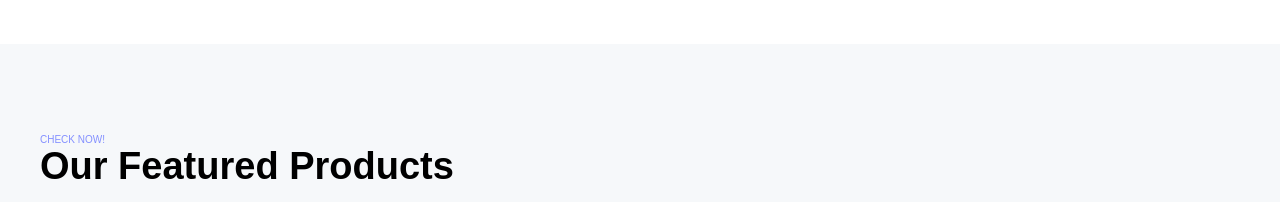
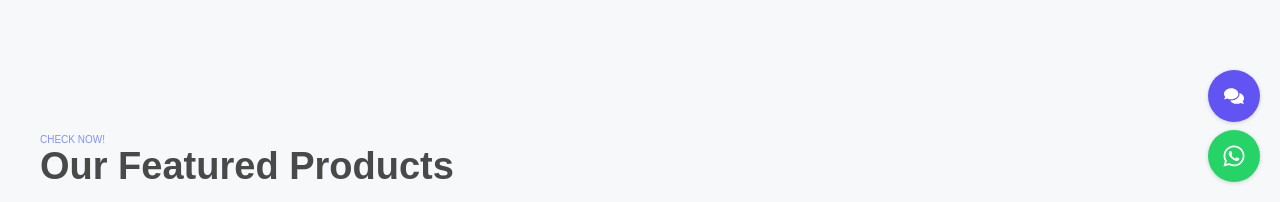
Before and after one commit to Sunil-Hem-E-commerce/bikersby, a React (Vite) app in the folder frontend/: page / in a window 1280 px wide. Shown: the part 598-800 px from the top of the page. Built offline with nearby package versions, Linux system fonts and the light colour scheme.

Commit message:
feat(theme): implement dark theme and add chatbot widget
- Update color scheme and theme variables for dark mode
- Add chatbot widget component with quick replies and WhatsApp integration
- Replace hardcoded colors with theme variables across components
- Add WhatsApp chat button to home page

```diff
--- a/frontend/src/App.jsx
+++ b/frontend/src/App.jsx
@@ -15,6 +15,7 @@ import { GlobalStyle } from "./GlobalStyle";
 import { ThemeProvider } from "styled-components";
 import Header from "./components/Header";
 import Footer from "./components/Footer";
+import ChatbotWidget from "./components/ChatbotWidget";
 import Login from "./pages/Login";
 import Signup from "./pages/Signup";
 import Checkout from "./pages/Checkout";
@@ -73,21 +74,20 @@ const App = () => {
 
   const darkTheme = {
     colors: {
-      heading: "#ffffff",
-      text: "#e0e0e0",
-      white: "#212529",
-      black: "#ffffff",
-      helper: "#8490ff",
-      bg: "#121212",
+      heading: "#f2f2f2",
+      text: "#cfd3d7",
+      white: "#1a1d21",
+      black: "#0d0f12",
+      helper: "#8ab4f8",
+      bg: "#0e1114",
       footer_bg: "#0a1435",
       btn: "rgb(98 84 243)",
-      border: "rgba(255, 255, 255, 0.2)",
-      hr: "#333333",
+      border: "rgba(255, 255, 255, 0.12)",
+      hr: "#2a2e33",
       gradient:
-        "linear-gradient(0deg, rgb(132 144 255) 0%, rgb(98 189 252) 100%)",
-      shadow:
-        "rgba(255, 255, 255, 0.1) 0px 1px 3px 0px, rgba(255, 255, 255, 0.05) 0px 0px 0px 1px;",
-      shadowSupport: " rgba(255, 255, 255, 0.16) 0px 1px 4px",
+        "linear-gradient(0deg, rgb(57 67 180) 0%, rgb(98 189 252) 100%)",
+      shadow: "rgba(0, 0, 0, 0.6) 0px 8px 24px, rgba(0, 0, 0, 0.4) 0px 2px 8px",
+      shadowSupport: "rgba(0, 0, 0, 0.4) 0px 4px 16px",
     },
     media: {
       mobile: "768px",
@@ -148,6 +148,7 @@ const App = () => {
           <Route path="/login" element={<Login />} />
           <Route path="*" element={<ErrorPage />} />
         </Routes>
+        <ChatbotWidget />
         <Footer />
       </Router>
     </ThemeProvider>
--- a/frontend/src/GlobalStyle.js
+++ b/frontend/src/GlobalStyle.js
@@ -21,6 +21,9 @@ body {
   overflow-x: hidden;
     scrollbar-color: rgb(98 84 243);
     scrollbar-width: thin;
+    background-color: ${({ theme }) => theme.colors.bg};
+    color: ${({ theme }) => theme.colors.text};
+    transition: background-color 0.3s ease, color 0.3s ease;
 }
 
 body::-webkit-scrollbar {
@@ -74,6 +77,8 @@ p, button {
 
 a {
   text-decoration: none;
+  color: ${({ theme }) => theme.colors.helper};
+  transition: color 0.2s ease;
 }
 
 li {
@@ -137,11 +142,13 @@ grid-template-columns: 1fr 1.2fr .5fr .8fr ;
 
 input, textarea{
     max-width: 50rem;
-    color: ${({ theme }) => theme.colors.black};
+    color: ${({ theme }) => theme.colors.text};
     padding: 1.6rem 2.4rem;
     border: 1px solid ${({ theme }) => theme.colors.border};
     text-transform: "";
     box-shadow: ${({ theme }) => theme.colors.shadowSupport};
+    background-color: ${({ theme }) => theme.colors.white};
+    border-radius: 0.8rem;
 }
     input[type="submit"]{
     max-width: 16rem;
--- a/frontend/src/components/AddToCart.jsx
+++ b/frontend/src/components/AddToCart.jsx
@@ -102,7 +102,7 @@ const Wrapper = styled.section`
 
     button {
       border: none;
-      background-color: #fff;
+      background-color: ${({ theme }) => theme.colors.white};
       cursor: pointer;
     }
 
--- /dev/null
+++ b/frontend/src/components/ChatbotWidget.jsx
@@ -0,0 +1,255 @@
+import React, { useEffect, useMemo, useState } from "react";
+import styled from "styled-components";
+import { FaComments, FaPaperPlane, FaTimes, FaWhatsapp } from "react-icons/fa";
+
+const ChatbotWidget = () => {
+  const [open, setOpen] = useState(false);
+  const [input, setInput] = useState("");
+  const [messages, setMessages] = useState(() => {
+    const saved = localStorage.getItem("chatbot_history");
+    return saved ? JSON.parse(saved) : [{ sender: "bot", text: "Hi! How can I help you today?" }];
+  });
+
+  const quickReplies = useMemo(
+    () => [
+      "Order status",
+      "Product info",
+      "Shipping & delivery",
+      "Returns & refund",
+      "Talk to human",
+    ],
+    []
+  );
+
+  useEffect(() => {
+    localStorage.setItem("chatbot_history", JSON.stringify(messages));
+  }, [messages]);
+
+  const sendMessage = (text) => {
+    if (!text.trim()) return;
+    const userMsg = { sender: "user", text };
+    setMessages((prev) => [...prev, userMsg]);
+    setTimeout(() => {
+      const reply = getBotReply(text);
+      setMessages((prev) => [...prev, { sender: "bot", text: reply }]);
+    }, 400);
+    setInput("");
+  };
+
+  const getBotReply = (text) => {
+    const t = text.toLowerCase();
+    if (t.includes("order")) return "Please share your order number to check its status.";
+    if (t.includes("status")) return "I can look up your order status. Do you have the order number?";
+    if (t.includes("product"))
+      return "Tell me which product you're interested in and what you want to know.";
+    if (t.includes("ship") || t.includes("delivery"))
+      return "Standard delivery takes 3–5 business days. Express options are available at checkout.";
+    if (t.includes("return") || t.includes("refund"))
+      return "You can return items within 14 days if unused and in original packaging.";
+    if (t.includes("human") || t.includes("agent") || t.includes("support"))
+      return "You can start a WhatsApp chat with our support team using the green button below.";
+    return "I’m here to help with orders, products, shipping, returns, or connecting you to support.";
+  };
+
+  const openWhatsApp = () => {
+    const phone = "9779800000000";
+    const message = encodeURIComponent("Hello! I need support.");
+    const url = `https://wa.me/${phone}?text=${message}`;
+    window.open(url, "_blank", "noopener,noreferrer");
+  };
+
+  return (
+    <>
+      {!open && (
+        <Fab onClick={() => setOpen(true)} aria-label="Open support chat">
+          <FaComments />
+        </Fab>
+      )}
+      {open && (
+        <Panel>
+          <Header>
+            <span>Support Chat</span>
+            <Close onClick={() => setOpen(false)} aria-label="Close chat">
+              <FaTimes />
+            </Close>
+          </Header>
+          <Body>
+            {messages.map((m, idx) => (
+              <Message key={idx} $sender={m.sender}>
+                {m.text}
+              </Message>
+            ))}
+          </Body>
+          <QuickBar>
+            {quickReplies.map((q) => (
+              <Quick key={q} onClick={() => sendMessage(q)}>
+                {q}
+              </Quick>
+            ))}
+          </QuickBar>
+          <InputBar
+            onSubmit={(e) => {
+              e.preventDefault();
+              sendMessage(input);
+            }}
+          >
+            <TextInput
+              value={input}
+              onChange={(e) => setInput(e.target.value)}
+              placeholder="Type your message..."
+            />
+            <Send type="submit" aria-label="Send message">
+              <FaPaperPlane />
+            </Send>
+          </InputBar>
+          <WhatsApp onClick={openWhatsApp} aria-label="Chat on WhatsApp">
+            <FaWhatsapp />
+            <span>WhatsApp</span>
+          </WhatsApp>
+        </Panel>
+      )}
+    </>
+  );
+};
+
+export default ChatbotWidget;
+
+const Fab = styled.button`
+  position: fixed;
+  right: 2rem;
+  bottom: 8rem;
+  width: 5.2rem;
+  height: 5.2rem;
+  border: none;
+  border-radius: 50%;
+  display: flex;
+  align-items: center;
+  justify-content: center;
+  font-size: 2rem;
+  cursor: pointer;
+  background: ${({ theme }) => theme.colors.btn};
+  color: #fff;
+  box-shadow: ${({ theme }) => theme.colors.shadowSupport};
+  transition: transform 0.2s ease;
+  z-index: 1000;
+  &:hover {
+    transform: translateY(-2px);
+  }
+`;
+
+const Panel = styled.div`
+  position: fixed;
+  right: 2rem;
+  bottom: 2rem;
+  width: 32rem;
+  max-width: 85vw;
+  background: ${({ theme }) => theme.colors.white};
+  border: 1px solid ${({ theme }) => theme.colors.border};
+  border-radius: 1rem;
+  box-shadow: ${({ theme }) => theme.colors.shadow};
+  display: flex;
+  flex-direction: column;
+  overflow: hidden;
+  z-index: 1000;
+`;
+
+const Header = styled.div`
+  display: flex;
+  justify-content: space-between;
+  align-items: center;
+  padding: 1rem 1.2rem;
+  border-bottom: 1px solid ${({ theme }) => theme.colors.border};
+  color: ${({ theme }) => theme.colors.heading};
+  font-size: 1.6rem;
+`;
+
+const Close = styled.button`
+  border: none;
+  background: transparent;
+  color: ${({ theme }) => theme.colors.text};
+  cursor: pointer;
+  font-size: 1.6rem;
+`;
+
+const Body = styled.div`
+  padding: 1rem;
+  display: flex;
+  flex-direction: column;
+  gap: 0.8rem;
+  max-height: 28rem;
+  overflow-y: auto;
+`;
+
+const Message = styled.div`
+  align-self: ${({ $sender }) => ($sender === "user" ? "flex-end" : "flex-start")};
+  background: ${({ theme, $sender }) =>
+    $sender === "user" ? theme.colors.btn : theme.colors.bg};
+  color: ${({ $sender }) => ($sender === "user" ? "#fff" : "inherit")};
+  border: 1px solid ${({ theme }) => theme.colors.border};
+  padding: 0.8rem 1rem;
+  border-radius: 0.8rem;
+  max-width: 80%;
+  font-size: 1.4rem;
+`;
+
+const QuickBar = styled.div`
+  display: flex;
+  gap: 0.6rem;
+  padding: 0.6rem 0.8rem;
+  border-top: 1px solid ${({ theme }) => theme.colors.border};
+  flex-wrap: wrap;
+`;
+
+const Quick = styled.button`
+  border: 1px solid ${({ theme }) => theme.colors.border};
+  background: ${({ theme }) => theme.colors.white};
+  color: ${({ theme }) => theme.colors.text};
+  border-radius: 1.2rem;
+  padding: 0.4rem 0.8rem;
+  font-size: 1.2rem;
+  cursor: pointer;
+`;
+
+const InputBar = styled.form`
+  display: flex;
+  gap: 0.6rem;
+  padding: 0.8rem;
+  border-top: 1px solid ${({ theme }) => theme.colors.border};
+`;
+
+const TextInput = styled.input`
+  flex: 1;
+  border: 1px solid ${({ theme }) => theme.colors.border};
+  border-radius: 0.6rem;
+  padding: 0.6rem 0.8rem;
+  font-size: 1.4rem;
+  background: ${({ theme }) => theme.colors.white};
+  color: ${({ theme }) => theme.colors.text};
+`;
+
+const Send = styled.button`
+  border: none;
+  background: ${({ theme }) => theme.colors.btn};
+  color: #fff;
+  border-radius: 0.6rem;
+  width: 3.2rem;
+  display: flex;
+  align-items: center;
+  justify-content: center;
+  cursor: pointer;
+  font-size: 1.4rem;
+`;
+
+const WhatsApp = styled.button`
+  margin: 0.8rem;
+  display: inline-flex;
+  align-items: center;
+  gap: 0.6rem;
+  border: none;
+  background: #25d366;
+  color: #fff;
+  border-radius: 0.6rem;
+  padding: 0.6rem 0.8rem;
+  cursor: pointer;
+  font-size: 1.4rem;
+`;
--- a/frontend/src/pages/Cart.jsx
+++ b/frontend/src/pages/Cart.jsx
@@ -181,7 +181,7 @@ const Wrapper = styled.section`
 
     button {
       border: none;
-      background-color: #fff;
+      background-color: ${({ theme }) => theme.colors.white};
       cursor: pointer;
     }
 
@@ -220,7 +220,7 @@ const Wrapper = styled.section`
     }
 
     div:last-child {
-      background-color: #fafafa;
+      background-color: ${({ theme }) => theme.colors.white};
     }
 
     div p:last-child {
--- a/frontend/src/pages/Home.jsx
+++ b/frontend/src/pages/Home.jsx
@@ -2,6 +2,8 @@ import FeatureProduct from "../components/FeatureProduct";
 import HeroSection from "../components/HeroSection";
 import Services from "../components/Services";
 import Trusted from "../components/Trusted";
+import styled from "styled-components";
+import { FaWhatsapp } from "react-icons/fa";
 
 const Home = () => {
   const data = {
@@ -10,14 +12,49 @@ const Home = () => {
       "Holistic wellness and healthy living are considered as the best methods of preventive healthcare globally. In Nepal, the demand for high-end, effective and world-class products that help to enhance the quality of life has increased manifold in the last few years.",
   };
 
+  const openWhatsApp = () => {
+    const phone = "9779800000000";
+    const message = encodeURIComponent("Hello! I’d like to know more.");
+    const url = `https://wa.me/${phone}?text=${message}`;
+    window.open(url, "_blank", "noopener,noreferrer");
+  };
+
   return (
     <>
       <HeroSection myData={data} />
       <FeatureProduct />
       <Services />
       <Trusted />
+      <ChatButton onClick={openWhatsApp} aria-label="Chat on WhatsApp">
+        <FaWhatsapp />
+      </ChatButton>
     </>
   );
 };
 
 export default Home;
+
+const ChatButton = styled.button`
+  position: fixed;
+  right: 2rem;
+  bottom: 2rem;
+  width: 5.2rem;
+  height: 5.2rem;
+  border-radius: 50%;
+  border: none;
+  display: flex;
+  align-items: center;
+  justify-content: center;
+  font-size: 2.4rem;
+  cursor: pointer;
+  background-color: #25d366;
+  color: #fff;
+  box-shadow: ${({ theme }) => theme.colors.shadowSupport};
+  transition: transform 0.2s ease, box-shadow 0.2s ease;
+  z-index: 1000;
+
+  &:hover {
+    transform: translateY(-2px);
+    box-shadow: ${({ theme }) => theme.colors.shadow};
+  }
+`;
--- a/frontend/src/pages/Login.jsx
+++ b/frontend/src/pages/Login.jsx
@@ -127,7 +127,7 @@ const Label = styled.label`
 const Input = styled.input`
   padding: 1rem;
   font-size: 1.6rem;
-  border: 1px solid #ddd;
+  border: 1px solid ${({ theme }) => theme.colors.border};
   border-radius: 8px;
   width: 100%;
   transition: border-color 0.2s, box-shadow 0.2s;
--- a/frontend/src/pages/Signup.jsx
+++ b/frontend/src/pages/Signup.jsx
@@ -32,7 +32,7 @@ const Label = styled.label`
 const Input = styled.input`
   padding: 1rem;
   font-size: 1.6rem;
-  border: 1px solid #ddd;
+  border: 1px solid ${({ theme }) => theme.colors.border};
   border-radius: 8px;
   width: 100%;
   transition: border-color 0.2s, box-shadow 0.2s;
```
